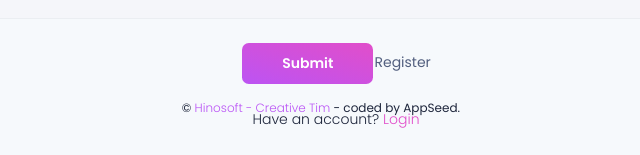
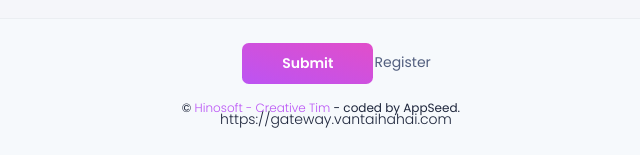
Before and after one commit to ducanhvna/vantai-gateway, a Django app: page /vantai/taohanhtrinh in a window 1280 px wide. Shown: the part 657-812 px from the top of the page, without its empty margins (304-944 px from the left). Run offline with Django 3.2, Linux system fonts and the light colour scheme; the visitor is signed in with stand-in values (Sample User, id 1); data that the repository does not hold is empty; some libraries are stand-ins or nearby versions.

Commit message:
Update taohanhtrinh.html

```diff
--- a/apps/templates/vantai/taohanhtrinh.html
+++ b/apps/templates/vantai/taohanhtrinh.html
@@ -243,7 +243,7 @@
                 <br /><br />
 
                 <p>
-                    Have an account? <a href="/login.html" class="text-primary">Login</a>
+                    https://gateway.vantaihahai.com
                 </p>
             </div>
           </form>
```
